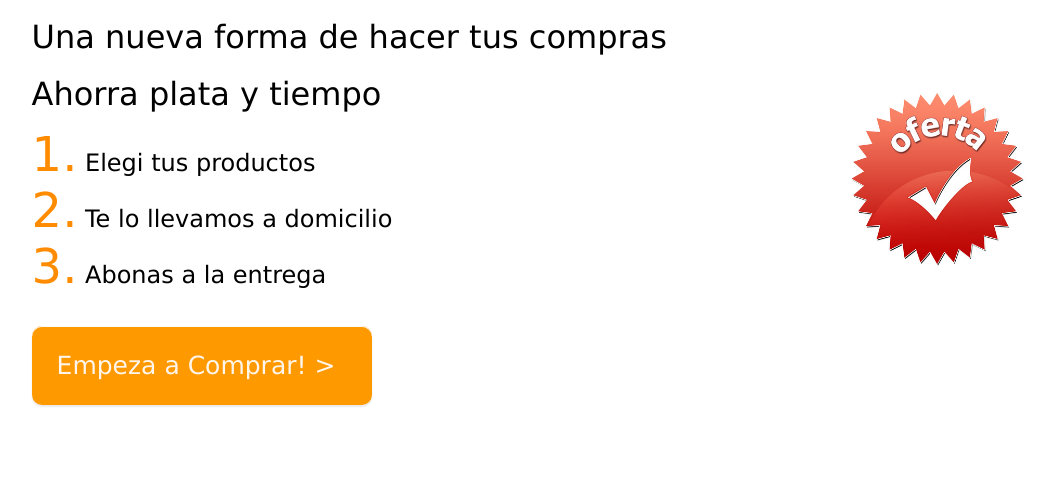
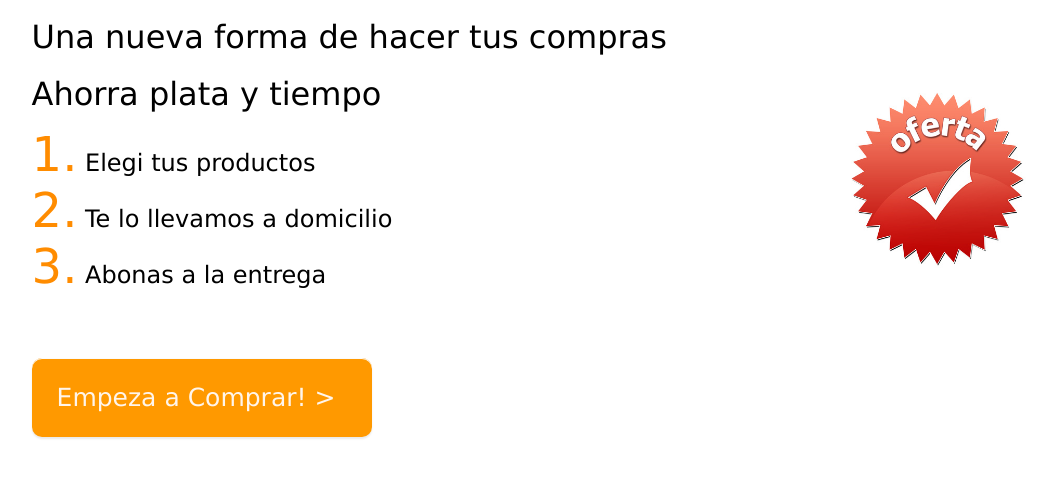
Before and after one commit to stefanoantonel/ChietiV2, a Django app: page /chieti/home in a window 1280 px wide. Shown: the part 181-659 px from the top of the page, without its empty margins (166-1221 px from the left). Run offline with Django 3.2, Linux system fonts and the light colour scheme; parts of the project's set-up code (start-up, migrations or seed data) failed here and were passed over; some libraries are stand-ins or nearby versions.

Commit message:
retoques

```diff
--- a/chieti/chieti/templates/chieti/homePage2.html
+++ b/chieti/chieti/templates/chieti/homePage2.html
@@ -55,7 +55,7 @@
 			<span class="textSeg" style="color:#FF8C00">3.</span> Abonas a la entrega
 	</section>
 	<section>
-			<a type="button" class="btnNaranja grande"  href="/chieti/product">Empeza a Comprar! ></a>
+			<a type="button" class="empezar btnNaranja grande"  href="/chieti/product">Empeza a Comprar! ></a>
 	</section>
 </section>
 <section class="sectionBotones">
```
